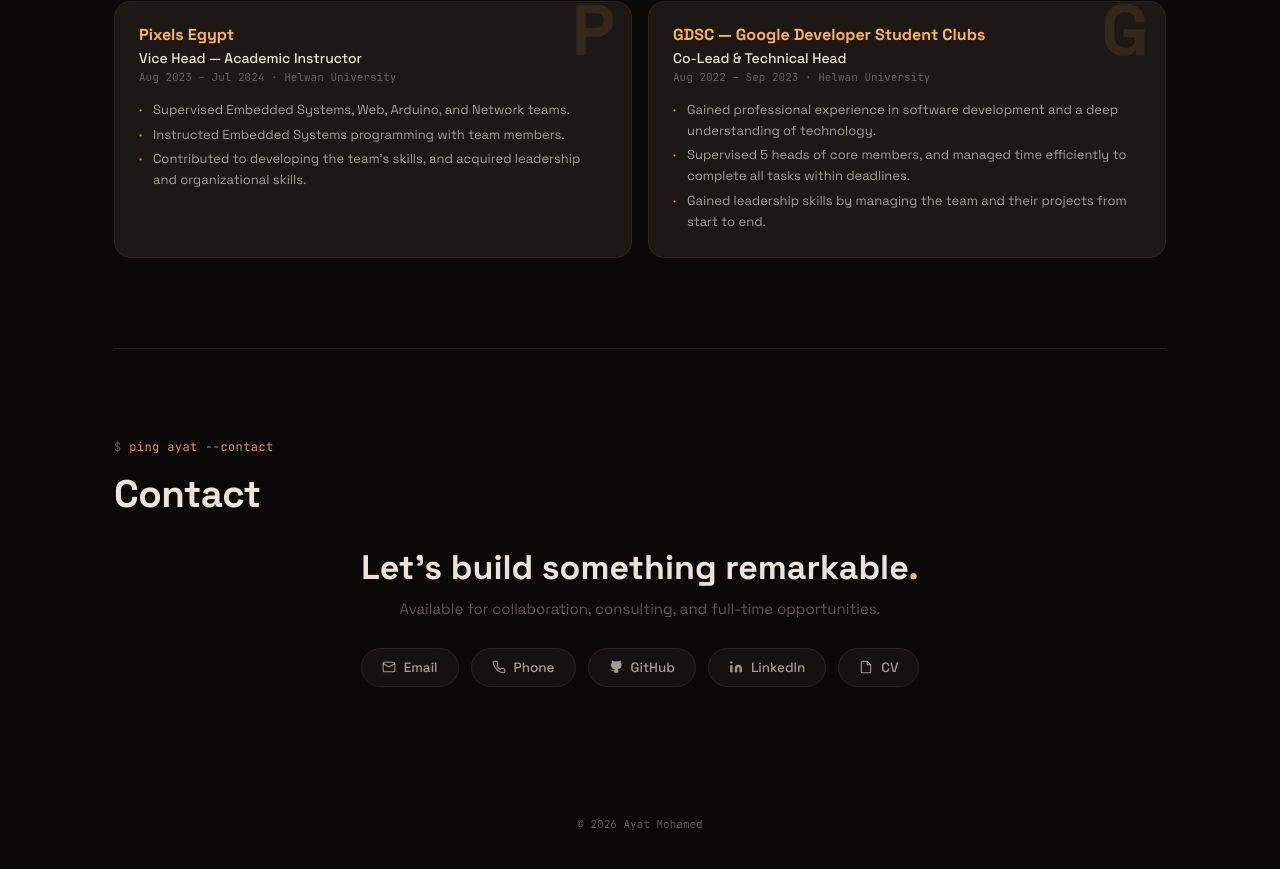
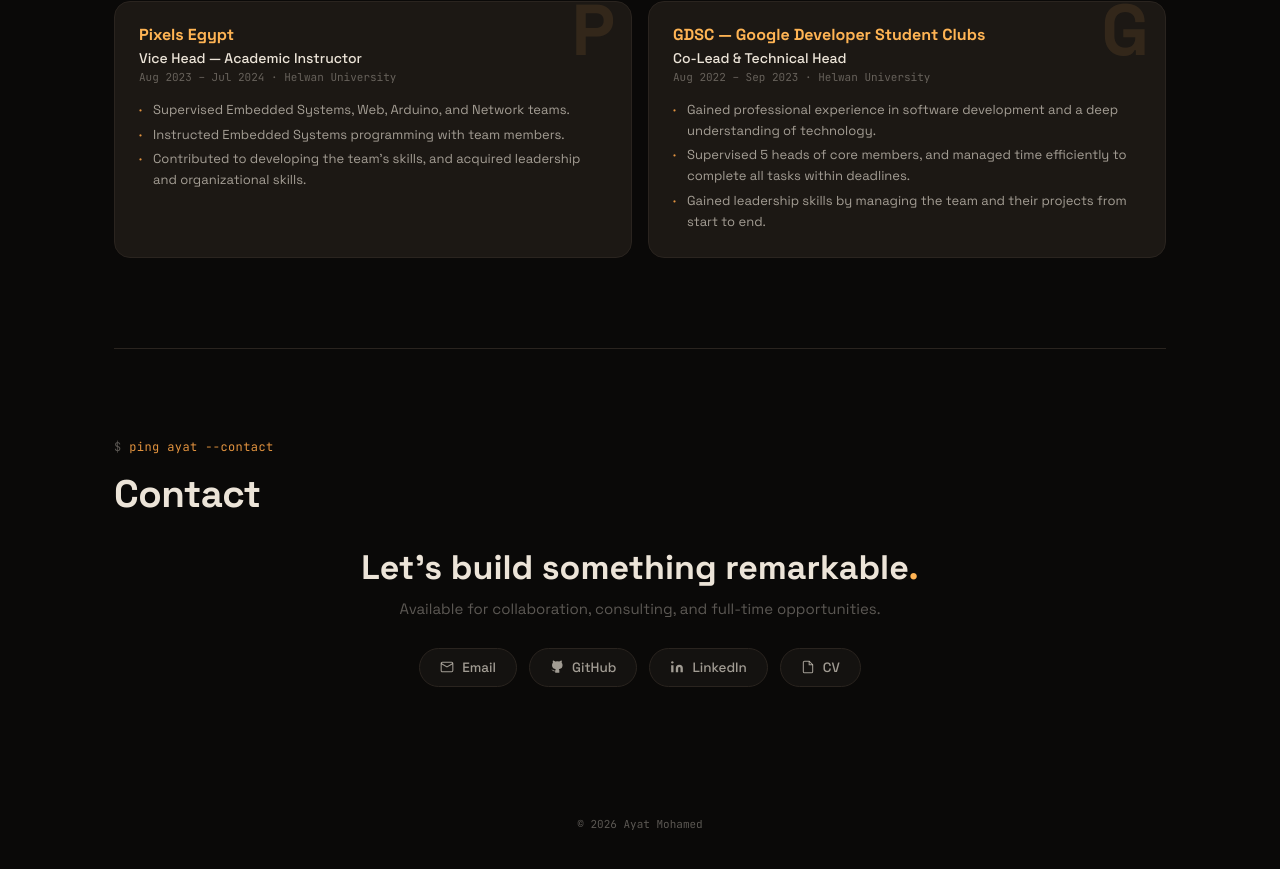
Before and after one commit to Ayat237/portfolio, a React (Vite) app: page / in a window 1280 px wide. Shown: the part 6157-7026 px from the top of the page. Built offline with nearby package versions, Linux system fonts and the light colour scheme.

Commit message:
update the portfolio

```diff
--- a/src/Portfolio.jsx
+++ b/src/Portfolio.jsx
@@ -1,13 +1,14 @@
 import { useState, useEffect, useRef, useCallback } from "react";
 
 /* ═══════════════════════════════════════════════════
-   Data
+   DATA
    ═══════════════════════════════════════════════════ */
 const PROFILE = {
   name: "Ayat Mohamed",
   role: "Software Engineer",
   org: "e& Egypt",
   email: "Ayatmohamed2372002@gmail.com",
+  phone: "+201011639551",
   github: "https://github.com/Ayat237",
   linkedin: "https://linkedin.com/in/ayat-mohamed-35214221b/",
   resume: "https://drive.google.com/file/d/17xmbpwzMqqLgAv9yWeov3vTOXc-MRgwc/view?usp=sharing",
@@ -184,8 +185,6 @@
 const IconGithub = (p) => <svg viewBox="0 0 24 24" fill="currentColor" {...p}><path d="M9 19c-5 1.5-5-2.5-7-3m14 6v-3.87a3.37 3.37 0 00-.94-2.61c3.14-.35 6.44-1.54 6.44-7A5.44 5.44 0 0020 4.77 5.07 5.07 0 0019.91 1S18.73.65 16 2.48a13.38 13.38 0 00-7 0C6.27.65 5.09 1 5.09 1A5.07 5.07 0 005 4.77a5.44 5.44 0 00-1.5 3.78c0 5.42 3.3 6.61 6.44 7A3.37 3.37 0 009 18.13V22" /></svg>;
 const IconLinkedin = (p) => <svg viewBox="0 0 24 24" fill="currentColor" {...p}><path d="M16 8a6 6 0 016 6v7h-4v-7a2 2 0 00-2-2 2 2 0 00-2 2v7h-4v-7a6 6 0 016-6zM2 9h4v12H2z" /><circle cx="4" cy="4" r="2" /></svg>;
 const IconDoc = (p) => <svg viewBox="0 0 24 24" fill="none" stroke="currentColor" strokeWidth="1.8" {...p}><path d="M14 2H6a2 2 0 0 0-2 2v16a2 2 0 0 0 2 2h12a2 2 0 0 0 2-2V8z" /><polyline points="14,2 14,8 20,8" /></svg>;
-const IconPhone = (p) => <svg viewBox="0 0 24 24" fill="none" stroke="currentColor" strokeWidth="1.8" {...p}><path d="M22 16.92v3a2 2 0 0 1-2.18 2 19.79 19.79 0 0 1-8.63-3.07 19.5 19.5 0 0 1-6-6 19.79 19.79 0 0 1-3.07-8.67A2 2 0 0 1 4.11 2h3a2 2 0 0 1 2 1.72c.13.96.36 1.9.7 2.81a2 2 0 0 1-.45 2.11L8.09 9.91a16 16 0 0 0 6 6l1.27-1.27a2 2 0 0 1 2.11-.45c.91.34 1.85.57 2.81.7A2 2 0 0 1 22 16.92z" /></svg>;
-
 const IconShield = (p) => <svg viewBox="0 0 24 24" fill="none" stroke="currentColor" strokeWidth="1.7" {...p}><path d="M12 2l8 4v6c0 5-3.5 7.5-8 9-4.5-1.5-8-4-8-9V6l8-4z" /></svg>;
 const IconLayers = (p) => <svg viewBox="0 0 24 24" fill="none" stroke="currentColor" strokeWidth="1.7" {...p}><path d="M12 2L2 7l10 5 10-5-10-5z" /><path d="M2 12l10 5 10-5" /><path d="M2 17l10 5 10-5" /></svg>;
 const IconEye = (p) => <svg viewBox="0 0 24 24" fill="none" stroke="currentColor" strokeWidth="1.7" {...p}><path d="M1 12s4-7 11-7 11 7 11 7-4 7-11 7-11-7-11-7z" /><circle cx="12" cy="12" r="3" /></svg>;
@@ -928,7 +927,6 @@
 function Contact() {
   const methods = [
     { label: "Email", href: `mailto:${PROFILE.email}`, Icon: IconMail, external: true },
-    { label: "Phone", href: `tel:${PROFILE.phone}`, Icon: IconPhone, external: false },
     { label: "GitHub", href: PROFILE.github, Icon: IconGithub, external: true },
     { label: "LinkedIn", href: PROFILE.linkedin, Icon: IconLinkedin, external: true },
     { label: "CV", href: PROFILE.resume, Icon: IconDoc, external: true },
```
Also changed, not shown: 1 other file (tests, documents, lock files or other folders).
